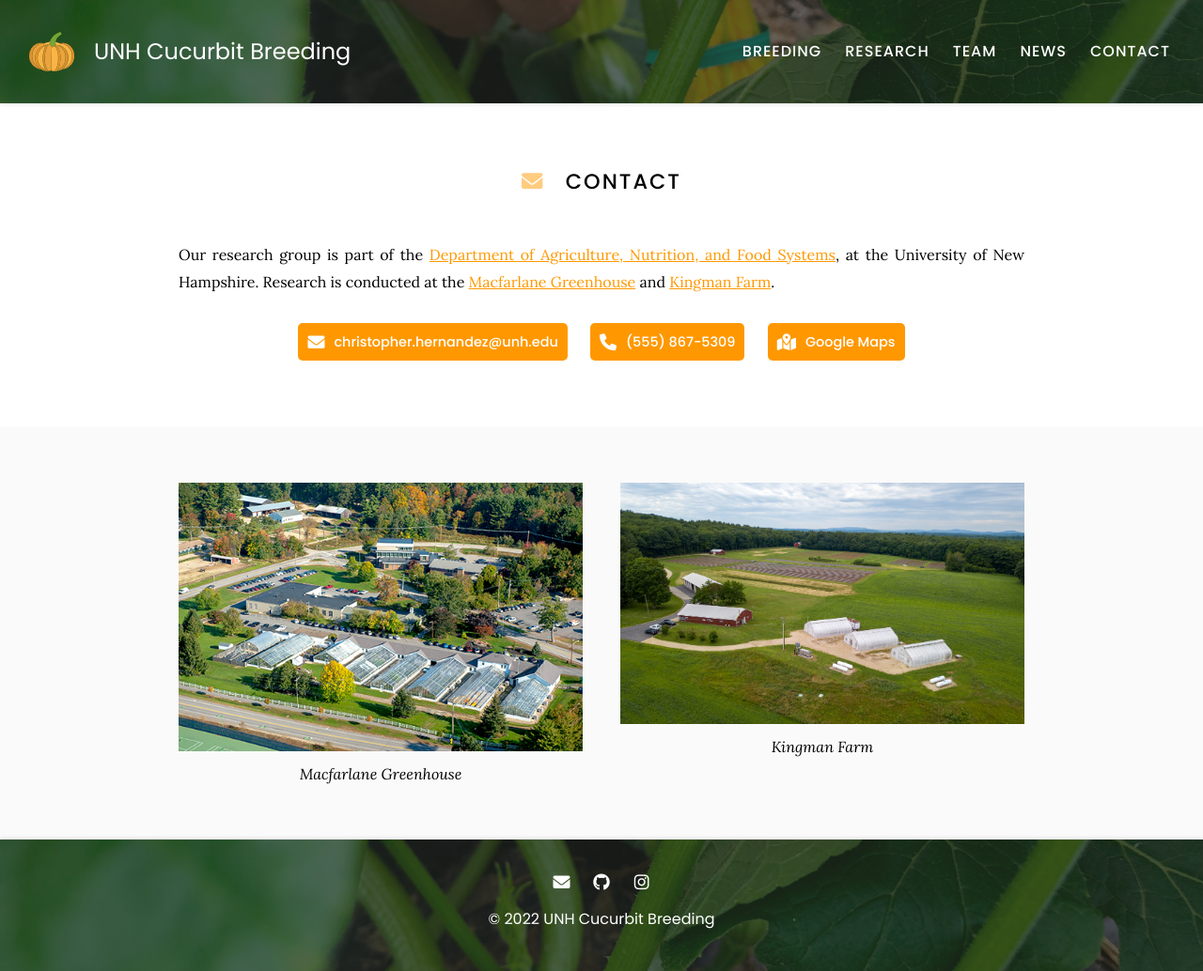
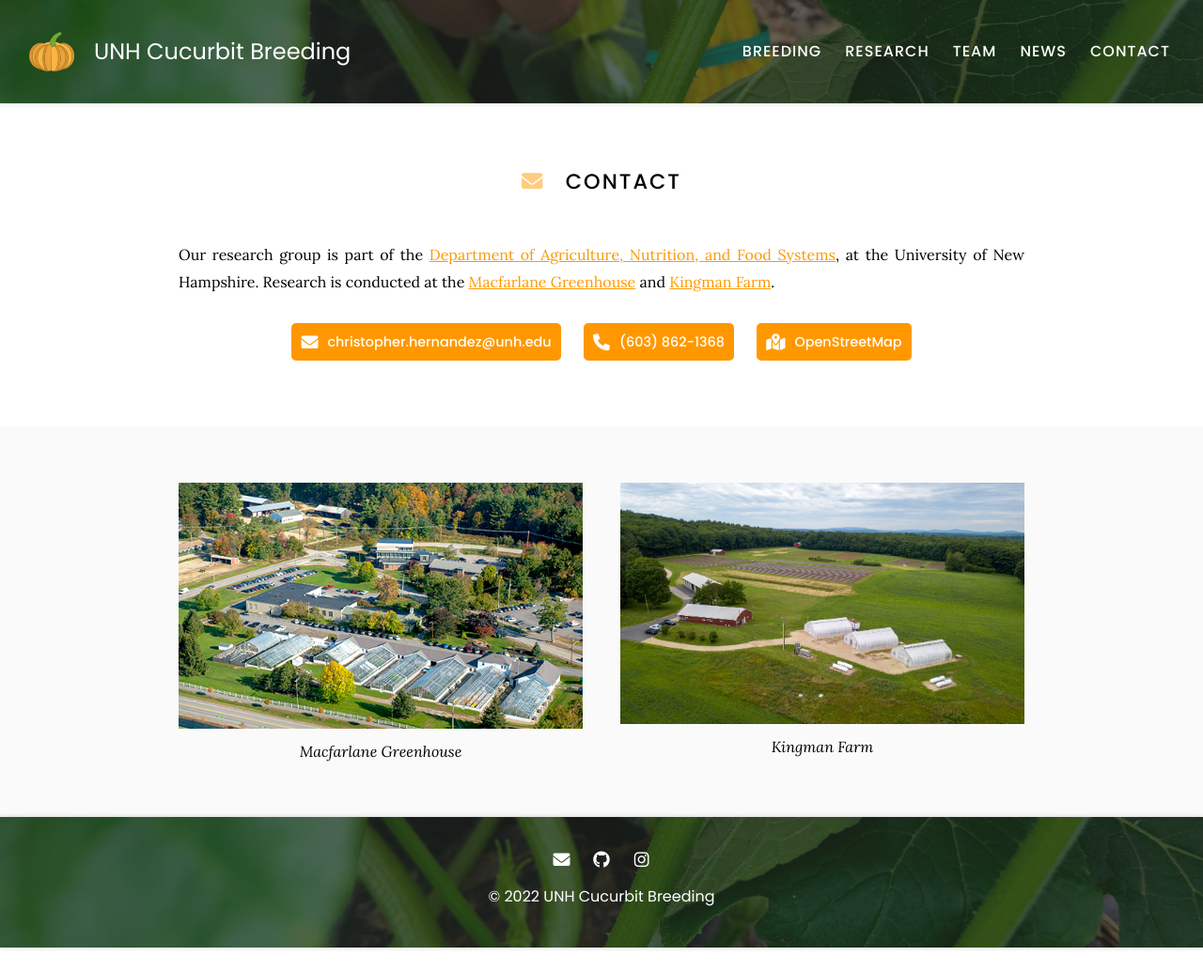
Before and after one commit to UNH-Cucurbits/unhcucurbits-website, a Jekyll site: the page built from contact/index.md, in a window 1280 px wide. Shown: the whole page at 94% size. Built offline with Jekyll 4.4.1, drawn with Linux system fonts in a browser that asks for light colours; after the commit the page ends 1009 px from its top, so only the background shows below that.

Commit message:
Updated contact info

```diff
--- a/contact/index.md
+++ b/contact/index.md
@@ -23,18 +23,18 @@
   include link.html
   type="phone"
   icon=""
-  text="(555) 867-5309"
+  text="(603) 862-1368"
   tooltip=""
-  link="+1-555-867-5309"
+  link="+1-603-862-1368"
   style="button"
 %}
 {%
   include link.html
   type="address"
   icon=""
-  text="Google Maps"
-  tooltip="Our location on Google Maps for easy navigation"
-  link="https://www.google.com/maps/place/That+St+%26+The+Other+St,+Porters+Lake,+NS+B3E+1H3,+Canada/@44.7389237,-63.3033296,20.78z/data=!4m5!3m4!1s0x4b5a31023bb02565:0xb9505694e83a53d7!8m2!3d44.7389353!4d-63.3030828"
+  text="OpenStreetMap"
+  tooltip="Our location on OpenStreetMap for easy navigation"
+  link="https://www.openstreetmap.org/#map=17/43.16936/-70.93675"
   style="button"
 %}
 {:.center}
```
Also changed, not shown: index.md (+1 -1 lines), images/macfarlane.png.
